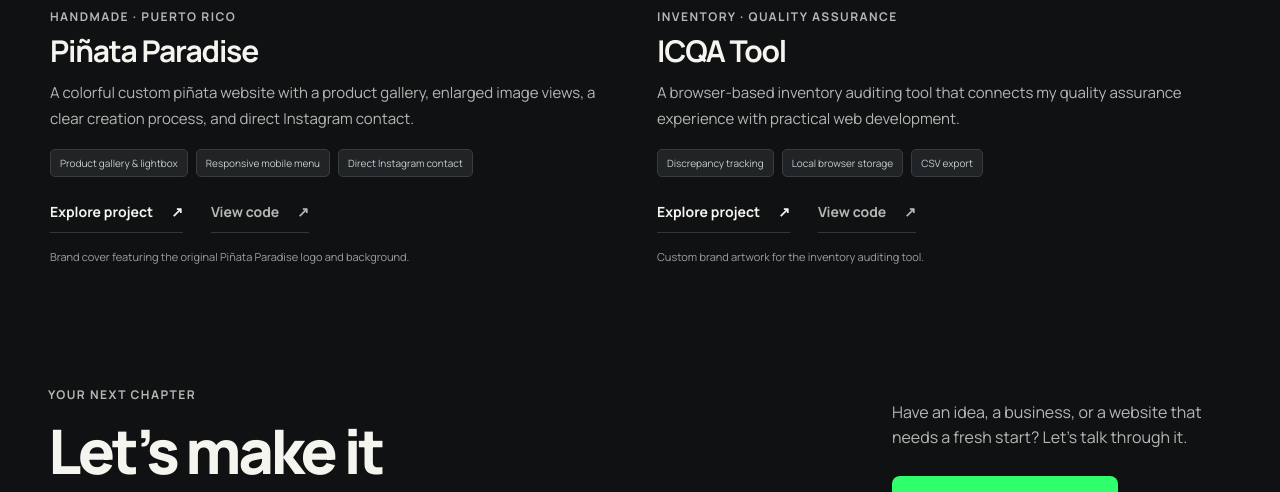
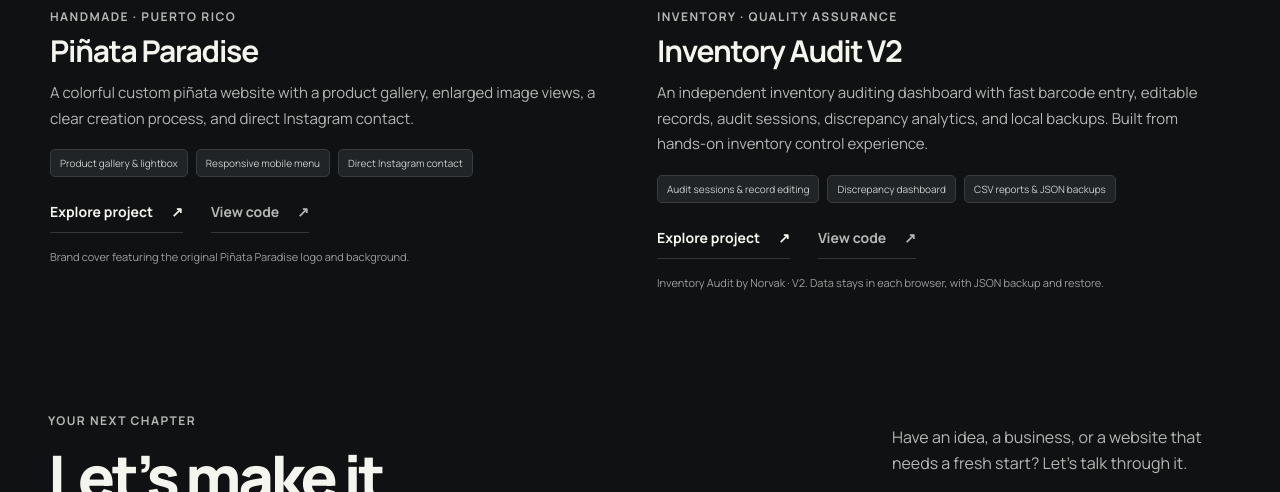
Before and after one commit to Chepot87/Norvak-Web-V3, a plain HTML site: page work.html in a window 1280 px wide. Shown: the part 3036-3528 px from the top of the page. Drawn offline with Linux system fonts and the light colour scheme.

Commit message:
Feature Inventory Audit V2 with updated bilingual project details

```diff
--- a/work.html
+++ b/work.html
@@ -482,10 +482,10 @@
             </div>
           </article>
           <article class="project-card" id="icqa" data-category="tools">
-            <a class="project-visual visual-icqa audit-brand-cover" href="https://chepot87.github.io/ICQAtool/" target="_blank" rel="noopener noreferrer" aria-label="Inventory Audit by Norvak">
-              <img class="audit-cover-base" src="assets/inventory-audit-cover.webp" alt="Inventory Audit by Norvak brand artwork with a package and neon green checkmark in a warehouse" data-alt-en="Inventory Audit by Norvak brand artwork with a package and neon green checkmark in a warehouse" data-alt-es="Portada de Inventory Audit by Norvak con una caja y un símbolo de verificación verde neón en un almacén" width="1200" height="800" loading="lazy" decoding="async" />
+            <a class="project-visual visual-icqa audit-brand-cover" href="https://chepot87.github.io/Inventory-Audit-V2/" target="_blank" rel="noopener noreferrer" aria-label="Inventory Audit V2 by Norvak">
+              <img class="audit-cover-base" src="assets/inventory-audit-cover.webp" alt="Inventory Audit V2 by Norvak artwork with a package and neon green checkmark in a warehouse" data-alt-en="Inventory Audit V2 by Norvak artwork with a package and neon green checkmark in a warehouse" data-alt-es="Portada de Inventory Audit V2 by Norvak con una caja y un símbolo de verificación verde neón en un almacén" width="1200" height="800" loading="lazy" decoding="async" />
               <span class="audit-cover-lift" aria-hidden="true"></span>
-              <span class="project-kind"><span data-en="Web tool" data-es="Herramienta web">Web tool</span></span>
+              <span class="project-kind"><span data-en="Inventory audit app" data-es="App de auditoría de inventario">Inventory audit app</span></span>
             </a>
             <div class="project-copy">
               <p class="eyebrow">
@@ -495,51 +495,53 @@
                   >Inventory · Quality assurance</span
                 >
               </p>
-              <h3>ICQA Tool</h3>
+              <h3>Inventory Audit V2</h3>
               <p>
                 <span
-                  data-en="A browser-based inventory auditing tool that connects my quality assurance experience with practical web development."
-                  data-es="Una herramienta de auditoría de inventario que une mi experiencia en control de calidad con desarrollo web práctico."
-                  >A browser-based inventory auditing tool that connects my
-                  quality assurance experience with practical web
-                  development.</span
+                  data-en="An independent inventory auditing dashboard with fast barcode entry, editable records, audit sessions, discrepancy analytics, and local backups. Built from hands-on inventory control experience."
+                  data-es="Un panel independiente para auditar inventario con entrada rápida de códigos de barras, registros editables, sesiones de auditoría, análisis de discrepancias y copias locales. Creado desde la experiencia práctica en control de inventario."
+                  >An independent inventory auditing dashboard with fast barcode entry,
+                  editable records, audit sessions, discrepancy analytics, and local backups.
+                  Built from hands-on inventory control experience.</span
                 >
               </p>
               <ul class="feature-list">
                 <li>
                   <span
-                    data-en="Discrepancy tracking"
-                    data-es="Seguimiento de discrepancias"
-                    >Discrepancy tracking</span
+                    data-en="Audit sessions & record editing"
+                    data-es="Sesiones y edición de registros"
+                    >Audit sessions &amp; record editing</span
                   >
                 </li>
                 <li>
                   <span
-                    data-en="Local browser storage"
-                    data-es="Almacenamiento local"
-                    >Local browser storage</span
+                    data-en="Discrepancy dashboard"
+                    data-es="Panel de discrepancias"
+                    >Discrepancy dashboard</span
                   >
                 </li>
                 <li>
-                  <span data-en="CSV export" data-es="Exportación CSV"
-                    >CSV export</span
+                  <span data-en="CSV reports & JSON backups" data-es="Reportes CSV y copias JSON"
+                    >CSV reports &amp; JSON backups</span
                   >
                 </li>
               </ul>
               <div class="project-actions">
                 <a
                   class="text-link"
-                  href="https://chepot87.github.io/ICQAtool/"
+                  href="https://chepot87.github.io/Inventory-Audit-V2/"
                   target="_blank"
                   rel="noopener noreferrer"
+                  aria-label="Inventory Audit V2 by Norvak"
                   ><span data-en="Explore project" data-es="Explorar proyecto"
                     >Explore project</span
                   ><span aria-hidden="true">↗</span></a
                 ><a
                   class="text-link secondary"
-                  href="https://github.com/Chepot87/ICQAtool"
+                  href="https://github.com/Chepot87/Inventory-Audit-V2"
                   target="_blank"
                   rel="noopener noreferrer"
+                  aria-label="GitHub · Inventory Audit V2 by Norvak"
                   ><span data-en="View code" data-es="Ver código"
                     >View code</span
                   ><span aria-hidden="true">↗</span></a
@@ -547,10 +549,10 @@
               </div>
               <p
                 class="caption"
-                data-en="Custom brand artwork for the inventory auditing tool."
-                data-es="Portada de marca creada para la herramienta de auditoría de inventario."
+                data-en="Inventory Audit by Norvak · V2. Data stays in each browser, with JSON backup and restore."
+                data-es="Inventory Audit by Norvak · V2. Los datos se guardan en cada navegador, con copias y restauración JSON."
               >
-                Custom brand artwork for the inventory auditing tool.
+                Inventory Audit by Norvak · V2. Data stays in each browser, with JSON backup and restore.
               </p>
             </div>
           </article>
```
